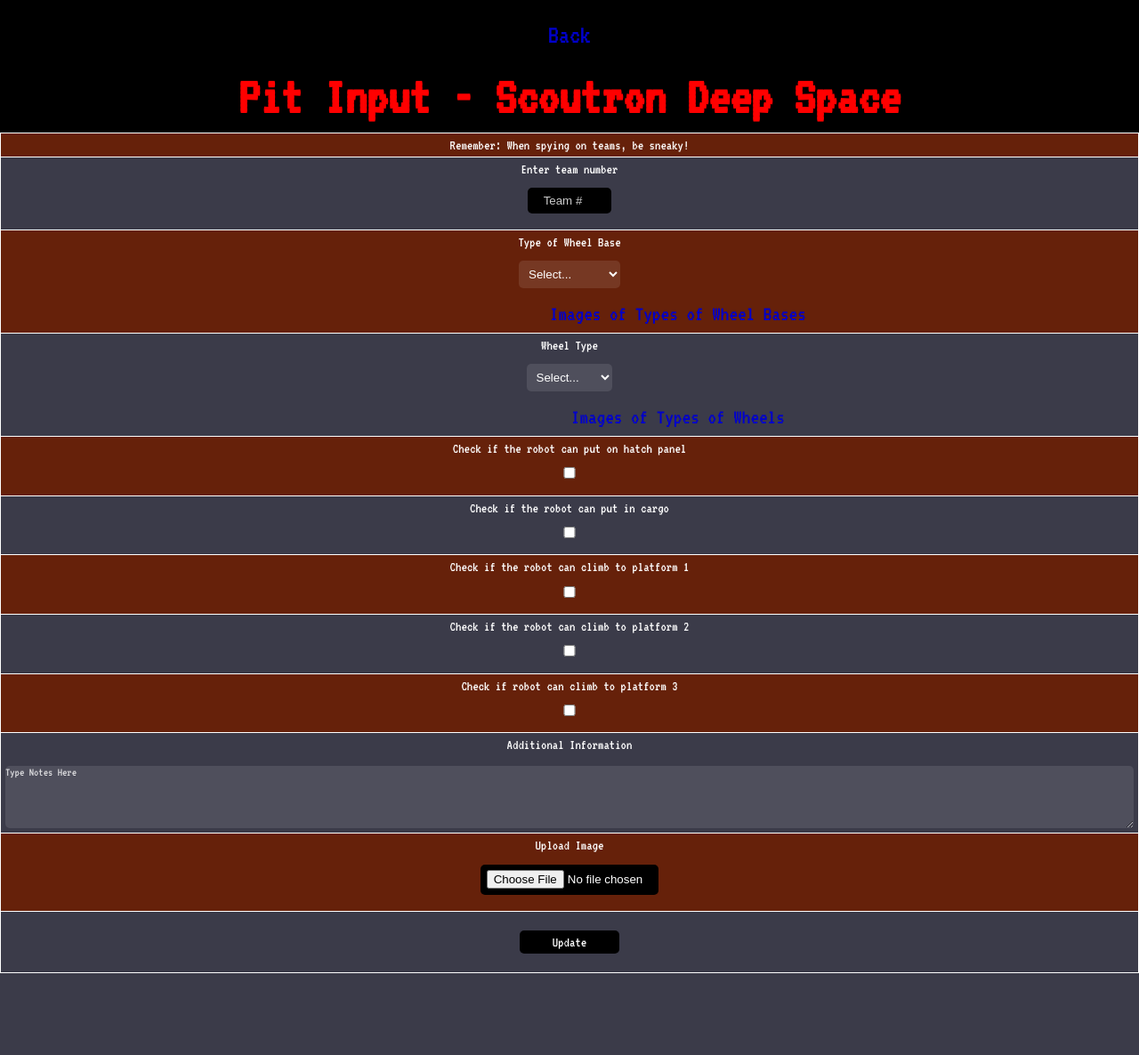
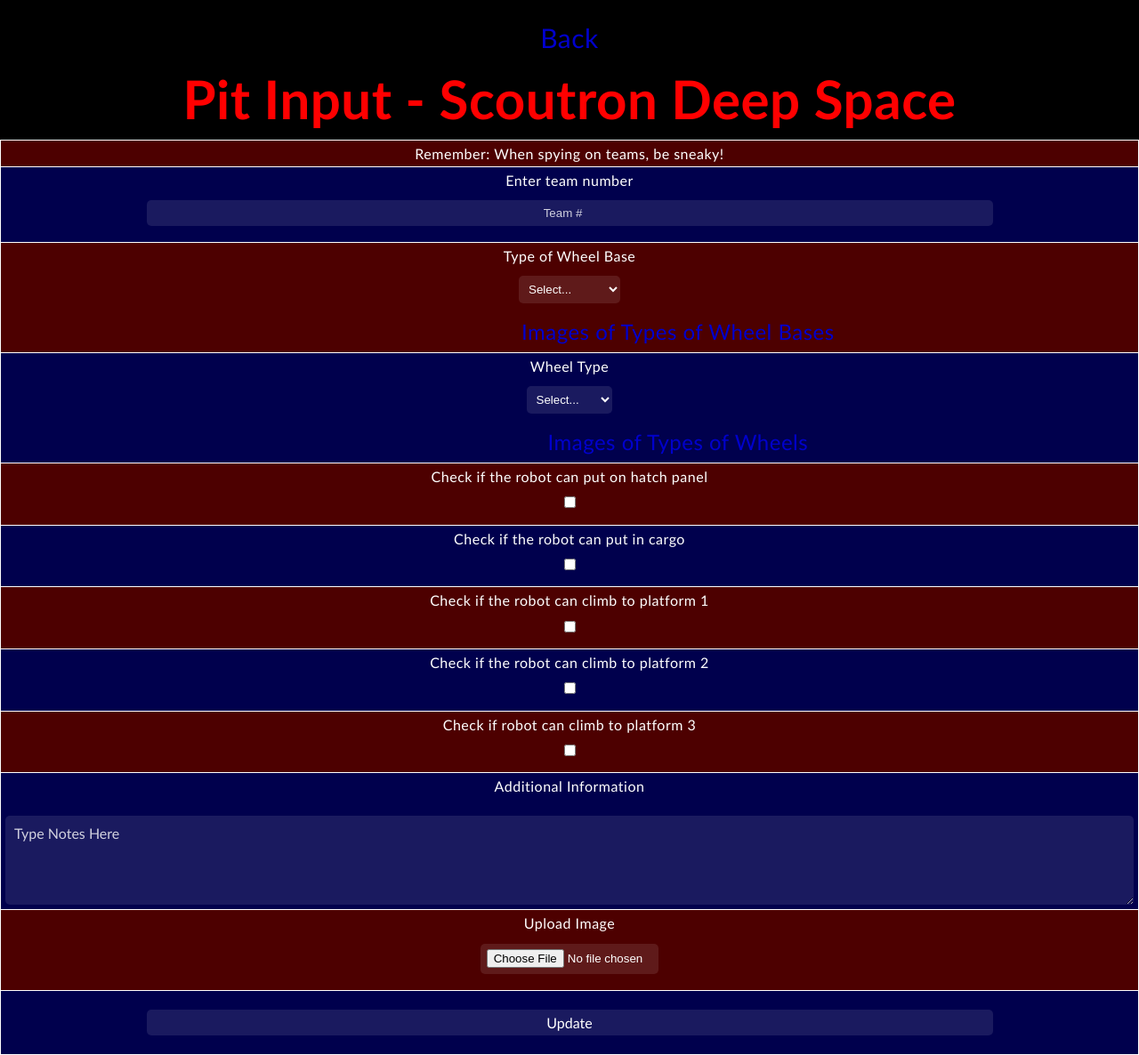
Before and after one commit to Team41Robotics/Scoutron-2019, a PHP site: page /input_pit.html in a window 1280 px wide. Shown: the whole page at 89% size. Before the commit the page ends 1094 px from the top, so only its background shows below. Run offline with PHP 8.4, Linux system fonts and the light colour scheme.

Commit message:
Fixed colors and removed unnecessary font imports

```diff
--- a/index.html
+++ b/index.html
@@ -2,7 +2,6 @@
 <html>
     <script src="index.js"></script>
 	<head>
-		<link href="https://fonts.googleapis.com/css?family=VT323" rel="stylesheet" />
     	<link href="./style.css" rel="stylesheet" />
 		<title>Scoutron</title>
 		<meta name="viewport" content="width=device-width, initial-scale=1.0, user-scalable=no" />
--- a/input_pit.html
+++ b/input_pit.html
@@ -2,7 +2,6 @@
 
     <head>
         <script type="text/javascript" src="./form.js"></script>
-        <link href="https://fonts.googleapis.com/css?family=VT323" rel="stylesheet" />
     <link href="./style.css" rel="stylesheet" />
         <title>Pit Input</title>
 	<meta name="viewport" content="width=device-width, initial-scale=1.0, user-scalable=no" />
--- a/login.html
+++ b/login.html
@@ -2,7 +2,6 @@
 <html>
 	<head>
 		<script type="text/javascript" src="./form.js"></script>
-		<link href="https://fonts.googleapis.com/css?family=VT323" rel="stylesheet" />
 		<link href="./style.css" rel="stylesheet" />
 		<title>Scouting</title>
 	<meta name="viewport" content="width=device-width, initial-scale=1.0, user-scalable=no" />
--- a/raw.php
+++ b/raw.php
@@ -4,7 +4,6 @@
 <html>
 
 <head>
-	<link href="https://fonts.googleapis.com/css?family=VT323" rel="stylesheet" />
 	<link href="./style.css" rel="stylesheet" />
 	<meta name="viewport" content="width=device-width" />
 	<title>Scoutron Raw Match Data</title>
--- a/style.css
+++ b/style.css
@@ -1,3 +1,5 @@
+@import url('https://fonts.googleapis.com/css?family=VT323');
+
 * {
 	margin: 0;
 	padding: 0;
@@ -5,9 +7,11 @@
 
 html, body {
 	min-height: 100%;
+	text-align: center;
 }
 body {
-	font-family: VT323, sans-serif;
+	font-family: Calibri, Helvetica, sans-serif;
+	letter-spacing: .5px;
 	font-size:20px;
 	background-color: black;
 	color: white;
@@ -24,7 +28,6 @@
 	border-radius: 8px;
 	display: block;
 	color: #0000cc;
-	font-family:'VT323', sans-serif;
 	align-self: center;
 	text-align: center;
 	font-size:1.5em;
@@ -38,28 +41,21 @@
 }
 
 tr:nth-child(even){
-	background-color: rgba(149, 149, 183, 0.4);
+	background-color: rgba(0, 0, 255, 0.3);
 }
 tr:nth-child(odd){
-	background-color: rgba(255, 84, 26, 0.4);
+	background-color: rgba(255, 0, 0, 0.3);
 }
 
 h1 {
 	color: red;
-    text-align: center;
     padding: 0.5px;
-    font-family:VT323;
 	font-size: 3em;
-	margin: 20px 0 10px 0;
+	margin: 10px;
 }
 h2 {
 	margin: 20px 0 7.5px 0;
-	text-align: center;
 	font-size: 50px;
-}
-h3 {
-    font-family:VT323;
-	text-align: center;
 }
 table {
 	border-collapse: collapse;
@@ -135,7 +131,7 @@
 	box-shadow: none;
 	background-color: rgba(255, 255, 255, .1);
 }
-select{
+select {
 	display: block;
 	color: white;
 	margin: 1em auto;
@@ -152,21 +148,6 @@
 select.ranking {
 	display: inline-block;
 }
-#teams button {
-	font-size: 1em;
-	color: white;
-	background-color: rgba(255, 255, 255, .1);
-	outline: none;
-	border: none;
-	border-radius: 5px;
-	margin: 5px;
-}
-#teams button:hover {
-	background-color: rgba(255, 255, 255, 0.3);
-}
-#teams button:onclick {
-	background-color: rgba(0, 255, 0, 0.3);
-}
 #shortRow {
 	height: 3em;
 }
@@ -182,7 +163,7 @@
 }
 input {
 	display: block;
-	background-color: black;
+	background-color: rgba(255, 255, 255, 0.1);
 	color: white;
 	margin: 1em auto;
 	padding: 0.5em;
@@ -190,14 +171,14 @@
 	outline: none;
 	border: none;
 	text-align: center;
-	width: 7em;
+	width: 75%;
 }
 input[type=text], input[type=password] {
 	border: 2px solid white;
 }
 input[type=submit] {
 	font-size: 1em;
-	font-family:'VT323', sans-serif;
+	font: inherit;
 	outline: none;
 	border: none;
 	border-radius: 5px;
@@ -298,7 +279,6 @@
 	animation-iteration-count: infinite;
 	visibility:hidden;
 	color:black;
-	font-family:'VT323', sans-serif;
 	font-size:10em;
 }
 .loading p{
@@ -310,15 +290,18 @@
 	border-collapse: collapse;
 	padding: 5px;
 }
-.notes{
-	height:100%;
-	width:100%;
-	color:white;
+textarea {
+	height: 100px;
+	min-height: 100px;
+	min-width: 100%;
+	color: white;
 	outline: none;
 	border: none;
 	background-color: rgba(255, 255, 255, 0.1);
-	border-radius:5px;
-	font-family:'VT323', sans-serif;
+	border-radius: 5px;
+	margin-top: 5px;
+	padding: 10px;
+	font: inherit;
 }
 @keyframes cloading{
 	0%{background-color:red;}
--- a/team_profile.html
+++ b/team_profile.html
@@ -1,7 +1,6 @@
 <!DOCTYPE html>
 <html>
 <head>
-		<link href="https://fonts.googleapis.com/css?family=VT323" rel="stylesheet" />
   <link href="./style.css" rel="stylesheet" />
 	<meta name="viewport" content="width=device-width, initial-scale=1.0, user-scalable=no" />
     	<script type="text/javascript" src="./form.js"></script>
```
Also changed, not shown: input_match.html (+4 -5 lines).
